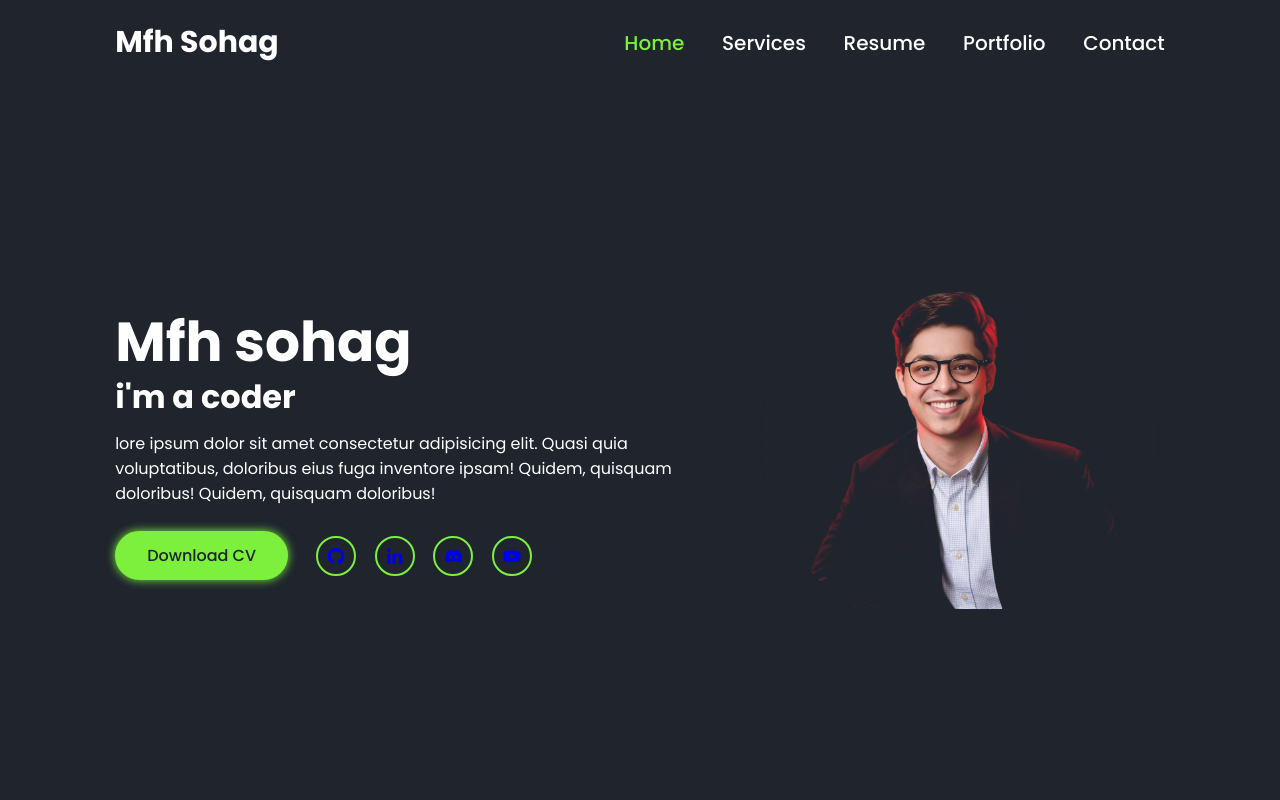
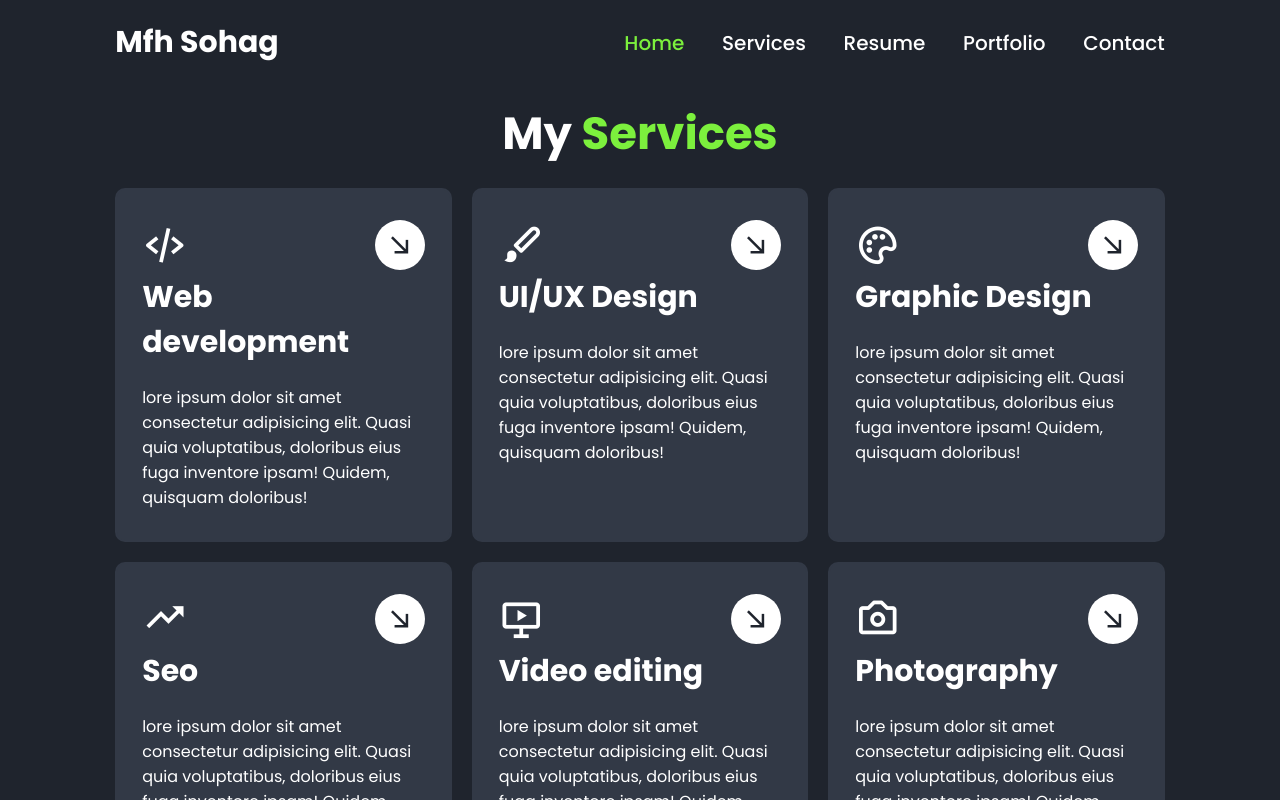
Before and after one commit to mfhsohag01/copy-clone-portfolio, a plain HTML site: page index.html in a window 1280 px wide. Drawn offline with nearby package versions, Linux system fonts and the light colour scheme.

Commit message:
Your commit message here

```diff
--- a/css/styles.css
+++ b/css/styles.css
@@ -61,6 +61,14 @@ section {
   height: 100%;
   padding: 10rem 9% 2rem;
   background: var(--bg-color);
+  visibility: hidden;
+  opacity: 0;
+  overflow: hidden;
+}
+section.active {
+  visibility: visible;
+  opacity: 1;
+  overflow: auto;
 }
 .home {
   display: flex;
@@ -75,6 +83,43 @@ section {
   font-size: 3.2rem;
   margin-top: -1rem;
 }
+.home-detail h2 span {
+  position: relative;
+  display: inline-block;
+  color: transparent;
+  -webkit-text-stroke: 0.07rem var(--main-color);
+  animation: display-text 16s linear infinite;
+  animation-delay: calc(-4s * var(--i));
+}
+
+@keyframes display-text {
+  25%,
+  100% {
+    display: none;
+  }
+}
+
+.home-detail h2 span::before {
+  content: attr(data-text);
+  position: absolute;
+  width: 0;
+  border-right: 0.2rem solid var(--main-color);
+  color: var(--main-color);
+  white-space: nowrap;
+  overflow: hidden;
+  animation: fill-text 4s linear infinite;
+}
+@keyframes fill-text {
+  10%,
+  100% {
+    width: 0;
+  }
+  70%,
+  90% {
+    width: 100%;
+  }
+}
+
 .home-detail p {
   font-size: 1.6rem;
   margin: 1rem 0 2.5rem;
@@ -131,6 +176,30 @@ section {
   align-items: center;
   overflow: hidden;
 }
+.home-img .img-box::before,
+.home-img .img-box::after {
+  content: "";
+  position: absolute;
+  width: 50rem;
+  height: 50rem;
+  background: conic-gradient(
+    transparent,
+    transparent,
+    transparent,
+    var(--main-color)
+  );
+  transform: rotate(0 deg);
+  animation: rotate-border 10s linear infinite;
+}
+@keyframes rotate-border {
+  100% {
+    transform: rotate(360deg);
+  }
+}
+.home-img .img-box::after {
+  animation-delay: -5s;
+}
+
 .home-img .img-box .img-item {
   position: relative;
   width: 100%;
@@ -152,3 +221,69 @@ section {
   object-fit: cover;
   mix-blend-mode: lighten;
 }
+
+.heading {
+  font-size: 4.5rem;
+  text-align: center;
+  margin-bottom: 2rem;
+}
+.heading span {
+  color: var(--main-color);
+}
+.services-container {
+  display: grid;
+  grid-template-columns: repeat(auto-fit, minmax(30rem, 1fr));
+  gap: 2rem;
+}
+.services-container .services-box {
+  padding: 3rem 2.5rem;
+  background: var(--second-bg-color);
+  border: 0.2rem solid var(--second-bg-color);
+  border-radius: 1rem;
+  transition: 0.5s;
+}
+
+.services-container .services-box:hover {
+  border-color: var(--main-color);
+  transform: scale(1.02);
+}
+
+.services-box .icon {
+  display: flex;
+  justify-content: space-between;
+  align-items: center;
+}
+
+.services-box .icon i {
+  font-size: 4.5rem;
+  transition: 0.5s;
+}
+.services-box:hover .icon :not(a i) {
+  color: var(--main-color);
+}
+
+.services-box .icon a {
+  display: inline-flex;
+  background: var(--white-color);
+  border-radius: 50%;
+  padding: 1rem;
+  transition: 0.5s;
+}
+
+.services-box:hover .icon a {
+  background: var(--main-color);
+}
+
+.services-box .icon a i {
+  font-size: 3rem;
+  color: var(--bg-color);
+  transform: rotate(225deg);
+}
+.services-box h3 {
+  font-size: 3rem;
+  margin: 0.5rem 0 2rem;
+}
+
+.services-box p {
+  font-size: 1.6rem;
+}
--- a/index.html
+++ b/index.html
@@ -32,7 +32,14 @@
     <section class="home">
       <div class="home-detail">
         <h1>Mfh sohag</h1>
-        <h2>i'm a coder</h2>
+        <h2>
+          i'm a
+
+          <span style="--i: 4" data-text="Coder">Coder</span>
+          <span style="--i: 3" data-text="Youtuber">Youtuber</span>
+          <span style="--i: 2" data-text="Blogger">Blogger</span>
+          <span style="--i: 1" data-text="Designer">Designer</span>
+        </h2>
         <p>
           lore ipsum dolor sit amet consectetur adipisicing elit. Quasi quia
           voluptatibus, doloribus eius fuga inventore ipsam! Quidem, quisquam
@@ -57,6 +64,89 @@
       </div>
     </section>
 
+    <!-- services section -->
+    <section class="services active">
+      <h2 class="heading">My <span>Services</span></h2>
+      <div class="services-container">
+        <div class="services-box">
+          <div class="icon">
+            <i class="bx bx-code-alt"></i>
+            <a href="#"><i class="bx bx-arrow-back"></i></a>
+          </div>
+          <h3>Web development</h3>
+          <p>
+            lore ipsum dolor sit amet consectetur adipisicing elit. Quasi quia
+            voluptatibus, doloribus eius fuga inventore ipsam! Quidem, quisquam
+            doloribus!
+          </p>
+        </div>
+        <div class="services-box">
+          <div class="icon">
+            <i class="bx bxs-paint"></i>
+            <a href="#"><i class="bx bx-arrow-back"></i></a>
+          </div>
+          <h3>UI/UX Design</h3>
+          <p>
+            lore ipsum dolor sit amet consectetur adipisicing elit. Quasi quia
+            voluptatibus, doloribus eius fuga inventore ipsam! Quidem, quisquam
+            doloribus!
+          </p>
+        </div>
+
+        <div class="services-box">
+          <div class="icon">
+            <i class="bx bx-palette"></i>
+            <a href="#"><i class="bx bx-arrow-back"></i></a>
+          </div>
+          <h3>Graphic Design</h3>
+          <p>
+            lore ipsum dolor sit amet consectetur adipisicing elit. Quasi quia
+            voluptatibus, doloribus eius fuga inventore ipsam! Quidem, quisquam
+            doloribus!
+          </p>
+        </div>
+
+        <div class="services-box">
+          <div class="icon">
+            <i class="bx bx-trending-up"></i>
+            <a href="#"><i class="bx bx-arrow-back"></i></a>
+          </div>
+          <h3>Seo</h3>
+          <p>
+            lore ipsum dolor sit amet consectetur adipisicing elit. Quasi quia
+            voluptatibus, doloribus eius fuga inventore ipsam! Quidem, quisquam
+            doloribus!
+          </p>
+        </div>
+
+        <div class="services-box">
+          <div class="icon">
+            <i class="bx bx-slideshow"></i>
+            <a href="#"><i class="bx bx-arrow-back"></i></a>
+          </div>
+          <h3>Video editing</h3>
+          <p>
+            lore ipsum dolor sit amet consectetur adipisicing elit. Quasi quia
+            voluptatibus, doloribus eius fuga inventore ipsam! Quidem, quisquam
+            doloribus!
+          </p>
+        </div>
+
+        <div class="services-box">
+          <div class="icon">
+            <i class="bx bx-camera"></i>
+            <a href="#"><i class="bx bx-arrow-back"></i></a>
+          </div>
+          <h3>Photography</h3>
+          <p>
+            lore ipsum dolor sit amet consectetur adipisicing elit. Quasi quia
+            voluptatibus, doloribus eius fuga inventore ipsam! Quidem, quisquam
+            doloribus!
+          </p>
+        </div>
+      </div>
+    </section>
+
     <!-- Custom JavaScript -->
     <script src="js/script.js"></script>
   </body>
```
